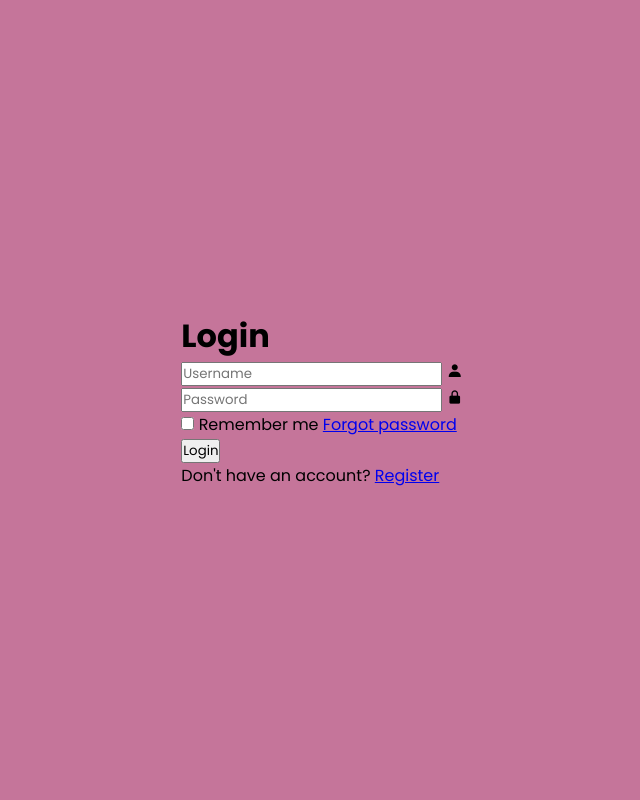
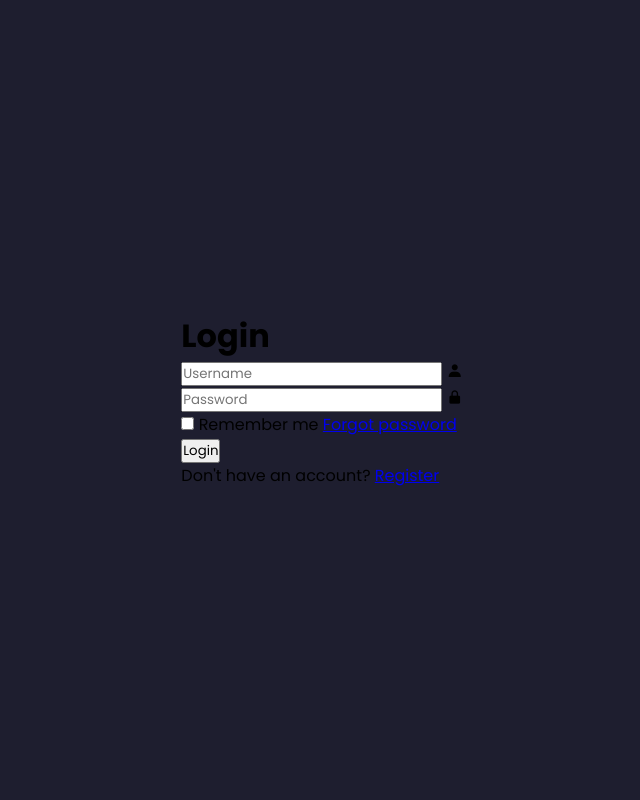
Before and after one commit to MuizzuddinNorisham/amms-group-project, a PHP site: page /AdminLogin.html in a window 1280 px wide. Shown: the whole page, without its empty margins (318-958 px from the left). Run offline with PHP 8.4, Linux system fonts and the light colour scheme; some libraries are stand-ins or nearby versions.

Commit message:
new admin login design

```diff
--- a/AMMS/StyleAdmin.css
+++ b/AMMS/StyleAdmin.css
@@ -1,5 +1,16 @@
 @import url("https://fonts.googleapis.com/css2?family=Poppins:wght@300;400;500;600;700;800;900&display=swap");
-
+:root {
+  --pink: #e84393;
+  --bg-dark: #1e1e2f;
+  --bg-light: #2c2c3e;
+  --input-bg: #3a3a50;
+  --text-light: #f0f0f3;
+  --text-muted: #b5b5bf;
+  --radius: 12px;
+  --spacing: 16px;
+  --font-family: -apple-system, BlinkMacSystemFont, "Segoe UI", Roboto, Oxygen,
+    Ubuntu, Cantarell, "Open Sans", "Helvetica Neue", sans-serif;
+}
 * {
     margin: 0;
     padding: 0;
@@ -12,5 +23,5 @@
     justify-content: center;
     align-items: center;
     min-height: 100vh;
-    background: rgb(197, 117, 154);
+    background: #1e1e2f;
 }
```
